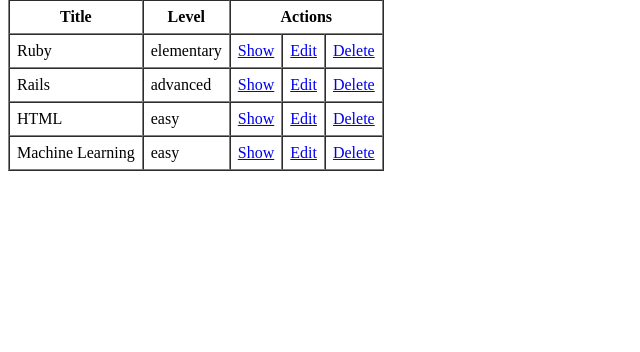
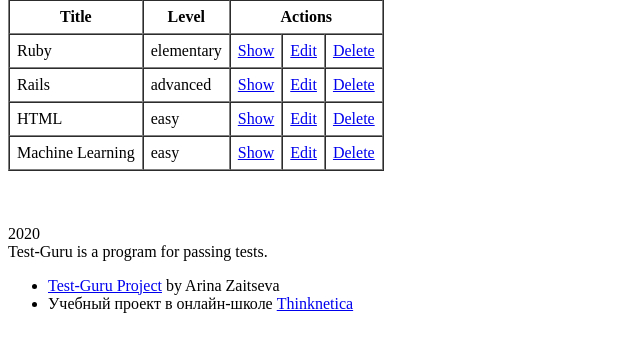
Before and after one commit to Avanera/test-guru-project, a Rails app: page / in a window 1280 px wide. Shown: the part 122-474 px from the top of the page, without its empty margins (0-640 px from the left). Run offline with Rails 7, Linux system fonts and the light colour scheme; data comes from the database, SQL or seed files in the repository; style sheets or scripts are compiled from the project's sources.

Commit message:
footer built

```diff
--- a/app/views/layouts/application.html.erb
+++ b/app/views/layouts/application.html.erb
@@ -12,4 +12,20 @@
   <body>
     <%= yield %>
   </body>
+
+  <footer class="footer">
+    <br><br><br>
+
+    <%= Time.zone.now.year %><br>
+    Test-Guru is a program for passing tests.<br>
+
+    <nav>
+      <ul>
+        <li><%= link_to "Test-Guru Project", 'https://github.com/Avanera/test-guru-project/', target: :_blank %> by Arina Zaitseva</li>
+        <li>Учебный проект в онлайн-школе <%= link_to "Thinknetica", 'http://thinknetica.com/', target: :_blank %></li>
+      </ul>
+    </nav>
+
+  </footer>
+
 </html>
```
